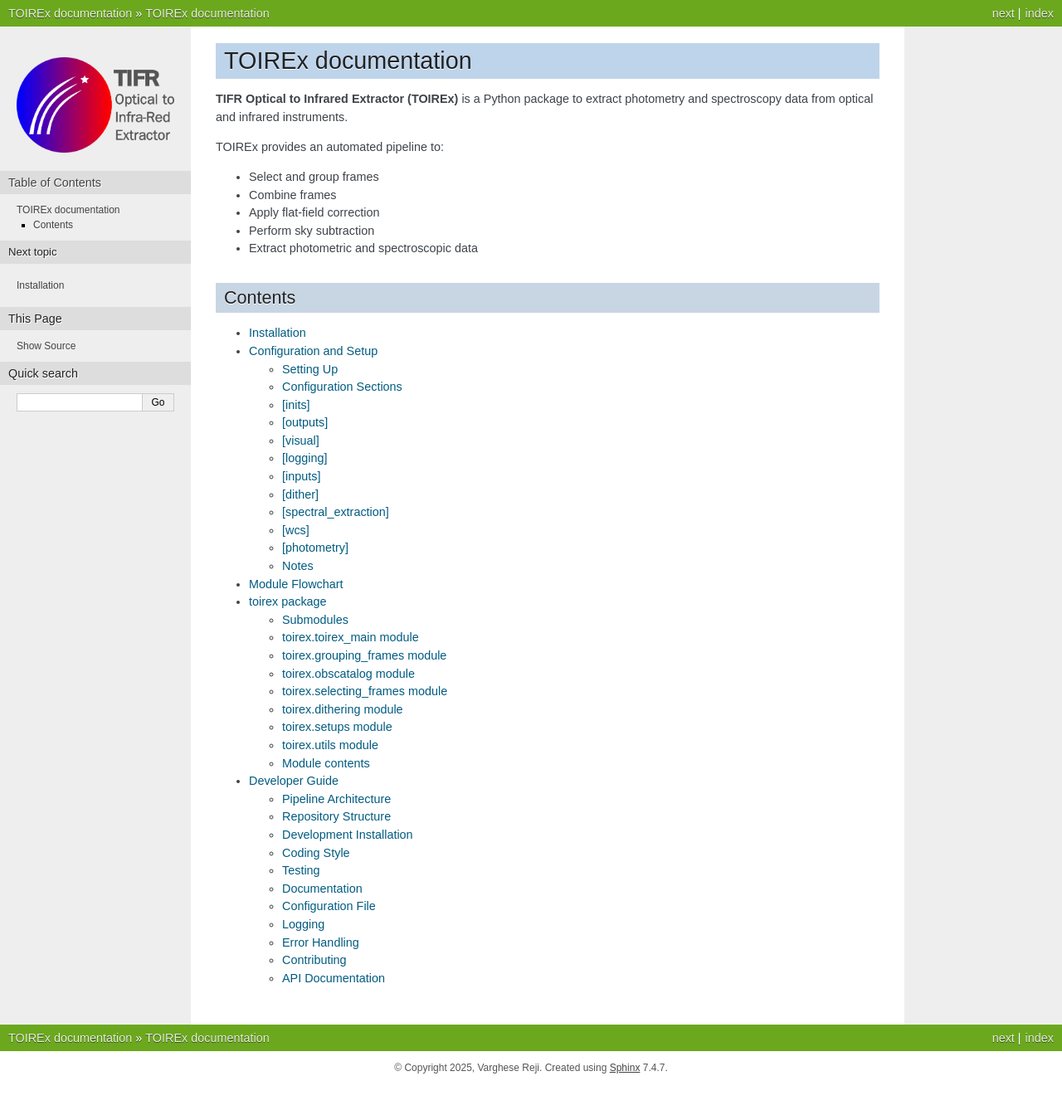
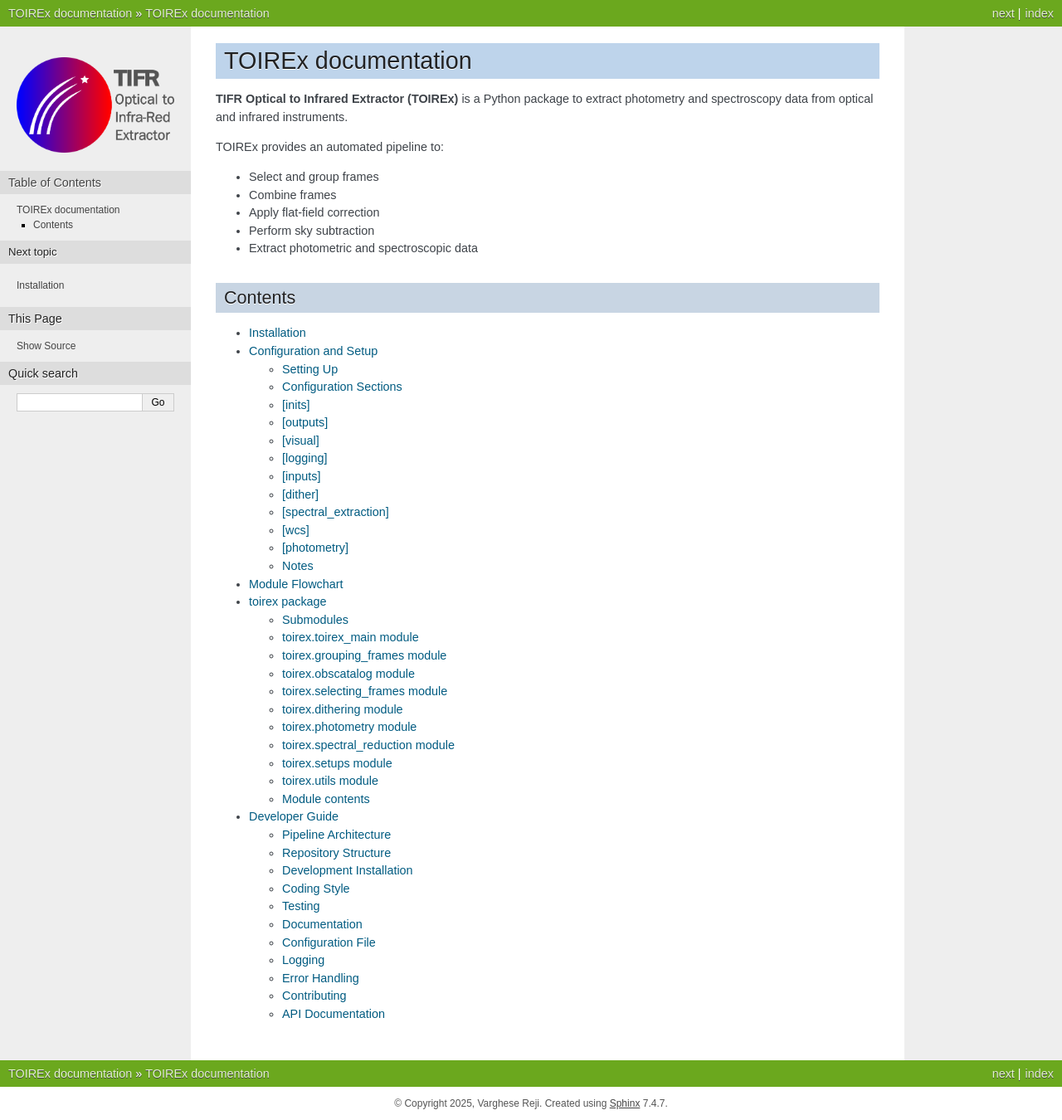
Before and after one commit to varghesereji/TOIREx, a Sphinx documentation site: the page built from docs/index.rst, in a window 1280 px wide. Shown: the whole page at 83% size. Built offline with Sphinx 7.4.7, drawn with Linux system fonts in a browser that asks for light colours; before the commit the page ends 1307 px from its top, so only the background shows below that.

Commit message:
Adding pages for spectral_reduction and photometry modules.

```diff
--- a/docs/toirex.rst
+++ b/docs/toirex.rst
@@ -44,6 +44,22 @@ toirex.dithering module
    :show-inheritance:
    :undoc-members:
 
+toirex.photometry module
+-------------------------------
+
+.. automodule:: toirex.photometry
+   :members:
+   :show-inheritance:
+   :undoc-members:
+
+toirex.spectral\_reduction module
+-------------------------------
+
+.. automodule:: toirex.spectral_reduction
+   :members:
+   :show-inheritance:
+   :undoc-members:
+
 toirex.setups module
 --------------------
 
```
